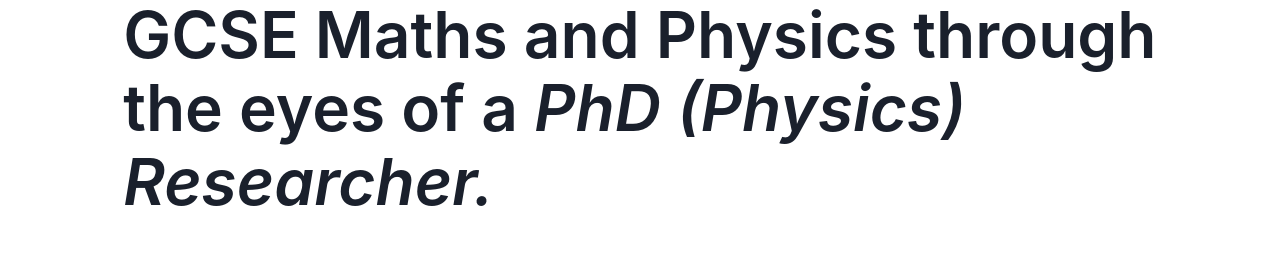
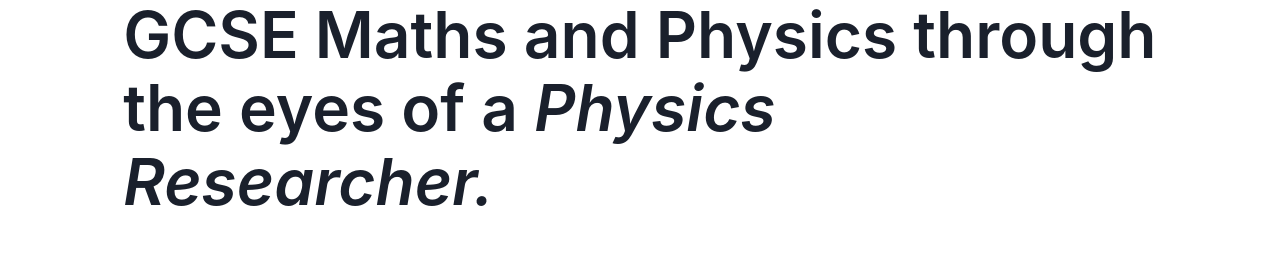
Before and after one commit to Optical-Tutor/maths-and-physics, a Next.js app: page / in a window 1280 px wide. Shown: the part 171-441 px from the top of the page. Built offline with nearby package versions, Linux system fonts and the light colour scheme; grey boxes are pictures that could not be loaded.

Commit message:
title update

```diff
--- a/pages/index.tsx
+++ b/pages/index.tsx
@@ -61,7 +61,7 @@ const Home: NextPage = () => {
         <h1 className={styles.title}>
           <span className={styles.heading}>The Maths and Physics Bay.</span>{" "}
           GCSE Maths and Physics through the eyes of a{" "}
-          <i>PhD (Physics) Researcher.</i>
+          <i>Physics Researcher.</i>
         </h1>
 
         <div className={styles.intro}>
```
